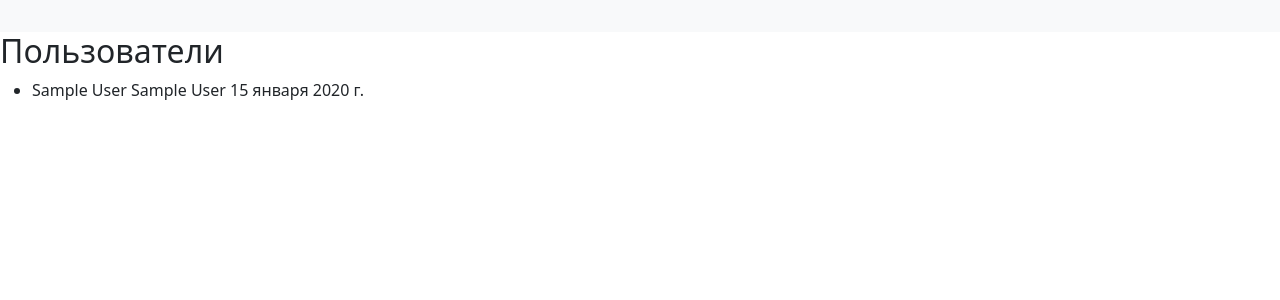
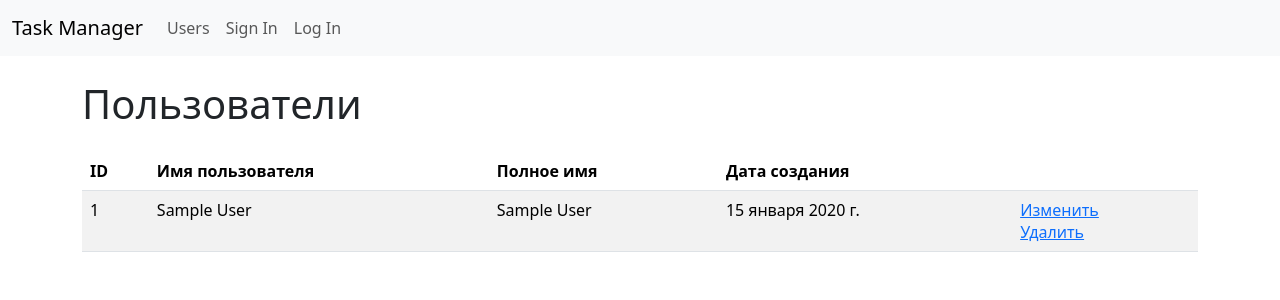
Before and after one commit to AlexanderPolovykh/python-project-52, a Django app: page /users/ in a window 1280 px wide. Shown: the top 300 px of the page. Run offline with Django 5.2, Linux system fonts and the light colour scheme; tables that the repository leaves empty hold one stand-in row (values such as "Sample post"); some libraries are stand-ins or nearby versions.

Commit message:
step 3 (1)

```diff
--- a/task_manager/templates/base.html
+++ b/task_manager/templates/base.html
@@ -18,6 +18,7 @@
       <ul class="navbar-nav">
         <li class="nav-item">
           <a class="nav-link" href="{% url 'users-page' %}">{{ users }}</a>
+          <!-- <a class="nav-link" href="#">{{ users }}</a> -->
         </li>
         <li class="nav-item">
           <a class="nav-link" href="#">{{ input }}</a>
@@ -30,5 +31,4 @@
   </div>
 </nav>
 
-{% block content %}
-{% endblock %}
+{% block content %}{% endblock %}
--- a/task_manager/templates/index.html
+++ b/task_manager/templates/index.html
@@ -13,4 +13,4 @@
     </div>
   </div>
 </div>
-{% endblock content %}
+{% endblock %}
--- a/task_manager/templates/users.html
+++ b/task_manager/templates/users.html
@@ -1,14 +1,33 @@
 {% extends 'base.html' %}
 
 {% block content %}
-<h2>Пользователи</h2>
-<ul>
-    {% for user in user_list %}
-    <li>
-        {{ user.name }}
-        {{ user.full_name }}
-        {{ user.created_at }}
-    </li>
-    {% endfor %}
-</ul>
+<div class="container flex-grow-1">
+    <h1 class="my-4">Пользователи</h1>
+    <table class="table table-striped">
+        <thead>
+            <tr>
+                <th>ID</th>
+                <th>{{ name }}</th>
+                <th>{{ full_name }}</th>
+                <th>{{ created_at }}</th>
+                <th></th>
+            </tr>
+        </thead>
+        <tbody>
+            {% for user in user_list %}
+            <tr>
+                <td>{{ user.id }}</td>
+                <td>{{ user.name }}</td>
+                <td>{{ user.full_name }}</td>
+                <td>{{ user.created_at }}</td>
+                <td>
+                    <a href="#">Изменить</a>
+                    <br />
+                    <a href="#">Удалить</a>
+                </td>
+            </tr>
+            {% endfor %}
+        </tbody>
+    </table>
+</div>
 {% endblock %}
--- a/task_manager/views.py
+++ b/task_manager/views.py
@@ -11,31 +11,45 @@ from django.views.generic.base import TemplateView
 from django.views.generic import ListView
 from task_manager.models import User
 
+navbar_context = {
+    "brand": _("Task Manager"),
+    "users": _("Users"),
+    "input": _("Sign In"),
+    "reg": _("Log In"),
+    "hello": _("Hello from Hexlet!"),
+    "about": _("Practical programming courses"),
+    "info": _("To learn more"),
+}
+
+user_list_context = {
+    "name": "Имя пользователя",
+    "full_name": "Полное имя",
+    "created_at": "Дата создания",
+}
+
 
 class MainPageView(TemplateView):
     template_name = "index.html"
 
     def get_context_data(self, **kwargs):
         context = super().get_context_data(**kwargs)
-        context |= {
-            "brand": _("Task Manager"),
-            "users": _("Users"),
-            "input": _("Sign In"),
-            "reg": _("Log In"),
-            "hello": _("Hello from Hexlet!"),
-            "about": _("Practical programming courses"),
-            "info": _("To learn more"),
-        }
+        context |= navbar_context
         # messages.set_level(self.request, messages.WARNING)
         # messages.info(self.request, "Hello from Task Manager!")
         return context
 
 
 class UsersListPageView(ListView):
+    template_name = "users.html"
     # model = User
-    queryset = User.objects.order_by('-created_at')
-    template_name = "users.html"
+    queryset = User.objects.order_by("-created_at")
     context_object_name = "user_list"
+
+    def get_context_data(self, **kwargs):
+        context = super().get_context_data(**kwargs)
+        context |= navbar_context
+        context |= user_list_context
+        return context
 
 
 # class GetParametersMixin:
```
